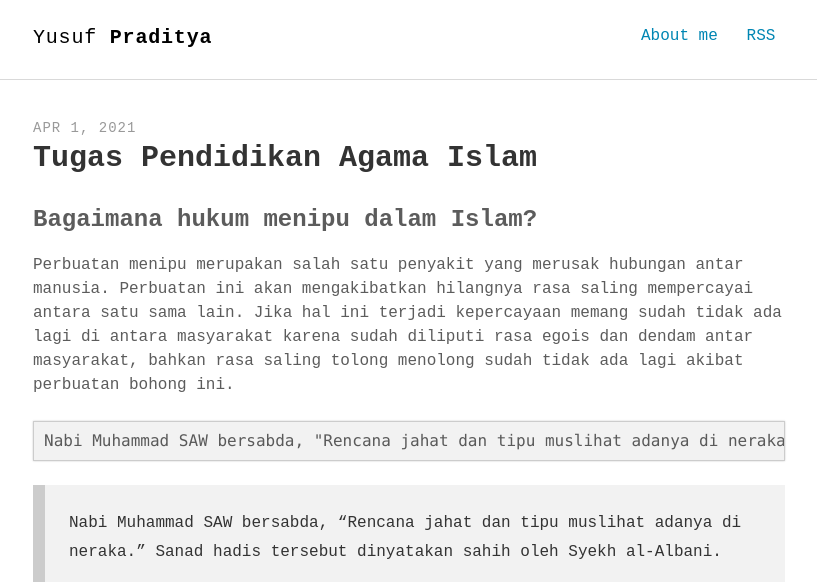
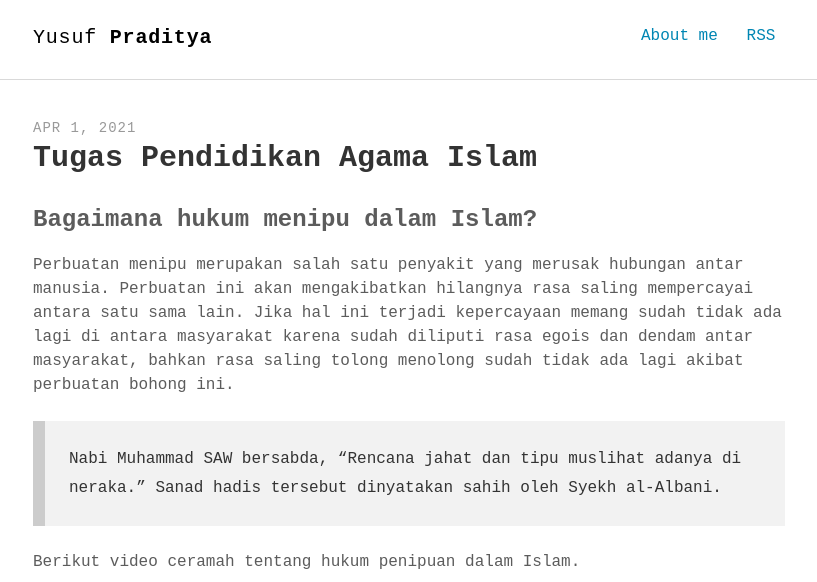
Before and after one commit to yusufpraditya/yusufpraditya.github.io, a Jekyll site: the page built from _posts/2021-4-1-tugas-pai.md, in a window 1280 px wide and 900 px high, cut to the strip 0-582 px from the top of the window. Shown: the whole strip, without its empty margins (231-1048 px from the left). Built offline with Jekyll 4.4.1, drawn with Linux system fonts in a browser that asks for light colours; some web fonts are replaced; comment, search, counter and statistics services are not loaded.

Commit message:
Update 2021-4-1-tugas-pai.md

````diff
--- a/_posts/2021-4-1-tugas-pai.md
+++ b/_posts/2021-4-1-tugas-pai.md
@@ -10,9 +10,6 @@ keywords: "hello, world"
 
 Perbuatan menipu merupakan salah satu penyakit yang merusak hubungan antar manusia. Perbuatan ini akan mengakibatkan hilangnya rasa saling mempercayai antara satu sama lain. Jika hal ini terjadi kepercayaan memang sudah tidak ada lagi di antara masyarakat karena sudah diliputi rasa egois dan dendam antar masyarakat, bahkan rasa saling tolong menolong sudah tidak ada lagi akibat perbuatan bohong ini.
 
-```
-Nabi Muhammad SAW bersabda, "Rencana jahat dan tipu muslihat adanya di neraka." Sanad hadis tersebut dinyatakan sahih oleh Syekh al-Albani.
-```
 
 > Nabi Muhammad SAW bersabda, "Rencana jahat dan tipu muslihat adanya di neraka." Sanad hadis tersebut dinyatakan sahih oleh Syekh al-Albani.
 
````
